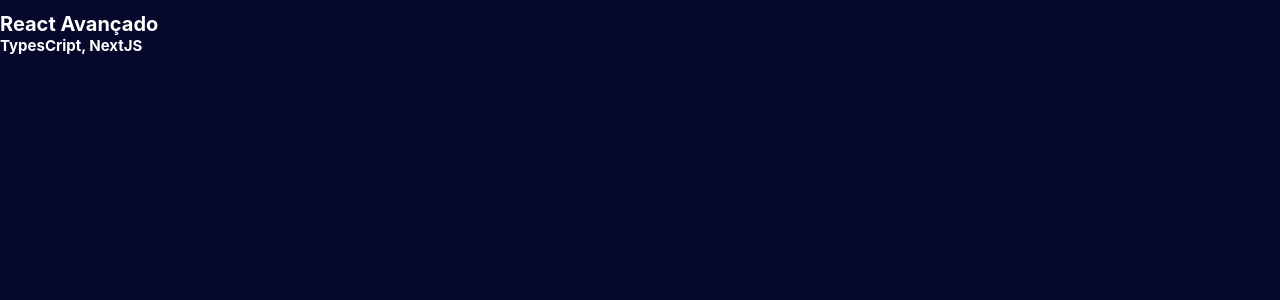
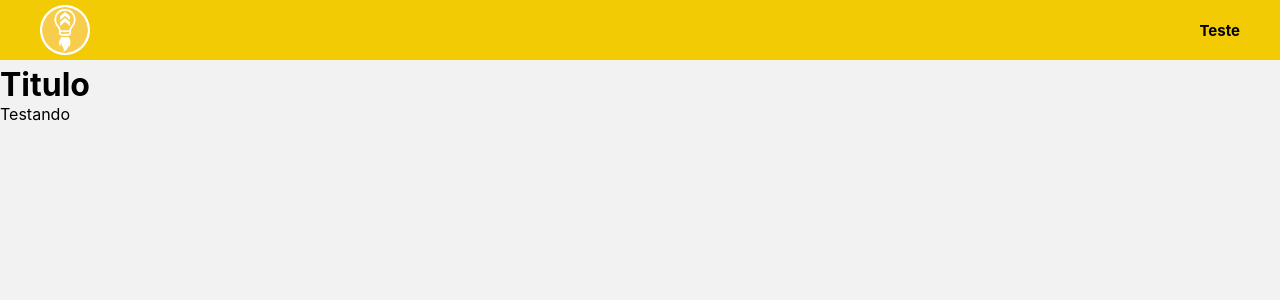
Before and after one commit to Omnideia/omnideia.com, a Next.js app: page / in a window 1280 px wide. Shown: the top 300 px of the page. Built offline with nearby package versions, Linux system fonts and the light colour scheme.

Commit message:
feat: add new props into Main component

```diff
--- a/src/components/Main/styles.ts
+++ b/src/components/Main/styles.ts
@@ -1,7 +1,7 @@
 import styled from 'styled-components';
 
 export const Wrapper = styled.main`
-  background-color: #06092b;
+  background-color: #F2CB05;
   color: #fff;
   width: 100%;
   height: 100%;
--- a/src/pages/_app.tsx
+++ b/src/pages/_app.tsx
@@ -1,5 +1,5 @@
-import { AppProps } from 'next/app'
-import Head from 'next/head'
+import { AppProps } from 'next/app';
+import Head from 'next/head';
 
 import GlobalStyles from '../../styles/global';
 
@@ -7,7 +7,7 @@
   return (
     <>
       <Head>
-        <title>React Avançado - Boilerplate</title>
+        <title>Omnideia</title>
         <link rel="shortcut icon" href="/img/icon-512.png" />
         <link rel="apple-touch-icon" href="/img/icon-512.png" />
         <link rel="manifest" href="/manifest.json" />
@@ -19,7 +19,7 @@
       <GlobalStyles />
       <Component {...pageProps} />
     </>
-  )
+  );
 }
 
 export default App;
--- a/src/pages/index.tsx
+++ b/src/pages/index.tsx
@@ -1,5 +1,10 @@
-import Main from '../components/Main'
+import Layout from '../components/Layout';
 
 export default function Home() {
-  return <Main />
+  return (
+    <Layout>
+      <h1>Titulo</h1>
+      Testando
+    </Layout>
+  );
 }
--- a/styles/global.ts
+++ b/styles/global.ts
@@ -16,7 +16,7 @@
   }
 
   body {
-    font-family: -apple-system, BlinkMacSystemFont, 'Segoe UI', Roboto, Oxygen, Ubuntu, Cantarell, 'Open Sans', 'Helvetica Neue', sans-serif
+    font-family: -apple-system, BlinkMacSystemFont, 'Segoe UI', Roboto, Oxygen, Ubuntu, Cantarell, 'Open Sans', 'Helvetica Neue', sans-serif;
   }
 `;
 
```
